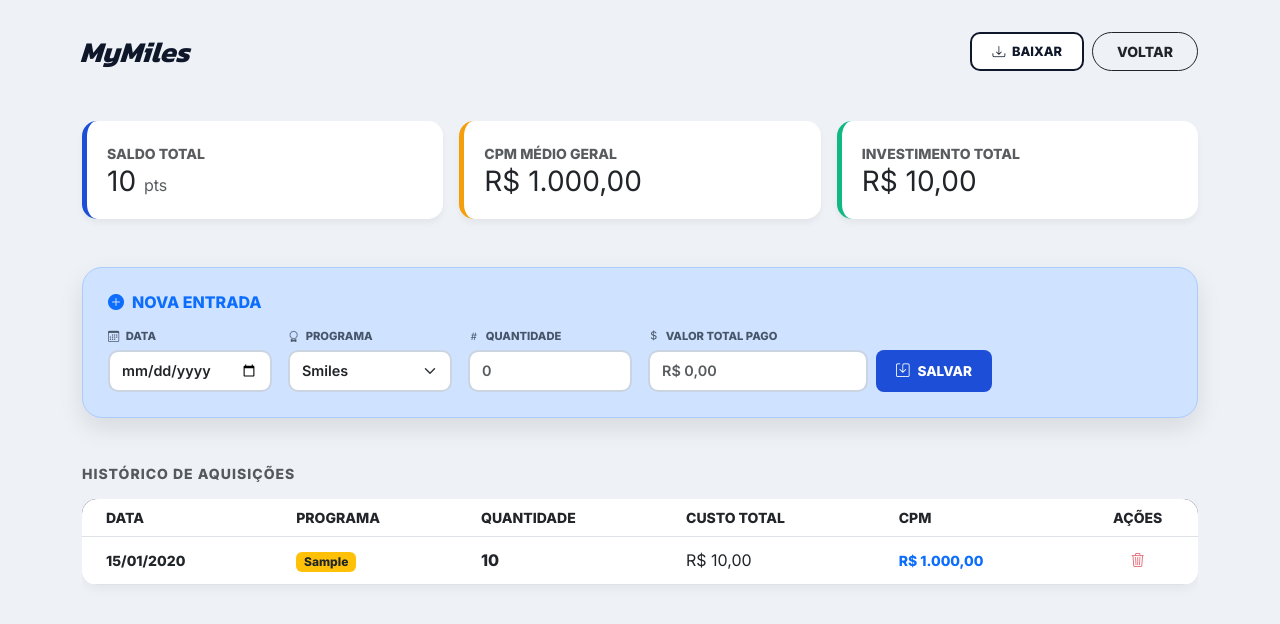
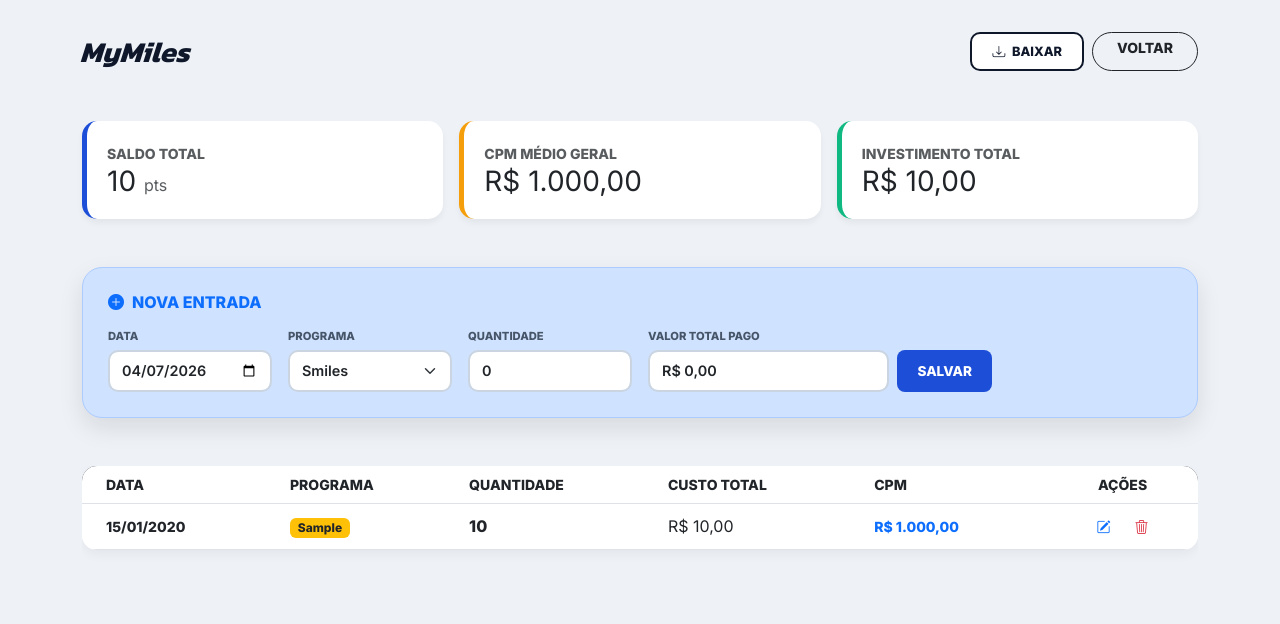
Before and after one commit to avernax-droid/MyMiles, a Flask app: page /carteira in a window 1280 px wide. Shown: the top 624 px of the page. Run offline with Flask 3, Linux system fonts and the light colour scheme; a user stored in the database is signed in; tables that the repository leaves empty hold one stand-in row (values such as "Sample post").

Commit message:
feat: implementado CRUD completo da carteira com máscara de moeda e ordenação cronológica

```diff
--- a/server.py
+++ b/server.py
@@ -18,7 +18,6 @@ app.config['SECRET_KEY'] = 'TonMix_Secret_99'
 app.config['SQLALCHEMY_DATABASE_URI'] = 'mysql+mysqlconnector://root:TonMix%2325@localhost:3307/mymiles_db'
 app.config['SQLALCHEMY_TRACK_MODIFICATIONS'] = False
 
-# Inicializa o banco com o app
 db.init_app(app)
 
 login_manager = LoginManager(app)
@@ -39,19 +38,24 @@ def carregar_base_sniper():
 
 db_aeroportos = carregar_base_sniper()
 
-# --- FUNÇÃO AUXILIAR DE LIMPEZA (Garante que o nome não salve IATA duplicada) ---
 def limpar_nome_aeroporto(nome, iata):
     if not nome: return "---"
     iata = iata.upper()
-    # Remove duplicatas se o nome vier como "Miami (MIA) (MIA)"
     padrao_duplo = f"({iata}) ({iata})"
     if padrao_duplo in nome:
         nome = nome.replace(padrao_duplo, f"({iata})")
-
-    # Se já tem a sigla correta, retorna. Se não, adiciona.
     if f"({iata})" in nome:
         return nome
     return f"{nome} ({iata})"
+
+# --- FUNÇÃO AUXILIAR: LIMPEZA DE MOEDA ---
+def converter_moeda_para_float(valor_str):
+    if not valor_str: return 0.0
+    limpo = valor_str.replace('R$', '').replace('.', '').replace(',', '.').strip()
+    try:
+        return float(limpo)
+    except ValueError:
+        return 0.0
 
 # --- ROTAS DE AUTENTICAÇÃO ---
 @app.route('/login', methods=['GET', 'POST'])
@@ -93,7 +97,6 @@ def logout():
 @login_required
 def index():
     filtros = session.get('filtros_mymiles')
-
     compras = Aquisicao.query.filter_by(user_id=current_user.id).all()
     if compras:
         investimento_total = sum(float(c.valor_pago) for c in compras)
@@ -101,7 +104,6 @@ def index():
         cpm_real = (investimento_total / (saldo_total / 1000)) if saldo_total > 0 else 17.50
     else:
         cpm_real = 17.50
-
     return render_template('index.html', user=current_user, filtros=filtros, cpm_padrao=cpm_real)
 
 @app.route('/api/aeroportos')
@@ -116,40 +118,21 @@ def api_aeroportos():
 def buscar():
     d = request.json
     session['filtros_mymiles'] = d
-
-    res = buscar_voos_completos(
-        d['origem'].upper(),
-        d['destino'].upper(),
-        d['data_ida'],
-        d['data_volta'],
-        float(d['custo_milheiro']),
-        int(d['pax']),
-        d['classe']
-    )
-
+    res = buscar_voos_completos(d['origem'].upper(), d['destino'].upper(), d['data_ida'], d['data_volta'], float(d['custo_milheiro']), int(d['pax']), d['classe'])
     if res and len(res) > 0:
         try:
             melhor_voo = res[0]
             taxa_estimada = 480 if d['data_volta'] else 240
             limite_calculado = int((float(melhor_voo['valor_sort']) - taxa_estimada) / (float(d['custo_milheiro']) / 1000))
-
-            # Normalização robusta antes de salvar no banco
             origem_final = limpar_nome_aeroporto(d['origem_nome'], d['origem'])
             destino_final = limpar_nome_aeroporto(d['destino_nome'], d['destino'])
-
             novo_historico = HistoricoBusca(
-                user_id=current_user.id,
-                origem_iata=d['origem'].upper(),
-                origem_nome=origem_final,
-                destino_iata=d['destino'].upper(),
-                destino_nome=destino_final,
+                user_id=current_user.id, origem_iata=d['origem'].upper(), origem_nome=origem_final,
+                destino_iata=d['destino'].upper(), destino_nome=destino_final,
                 data_ida=datetime.strptime(d['data_ida'], '%Y-%m-%d').date(),
                 data_volta=datetime.strptime(d['data_volta'], '%Y-%m-%d').date() if d['data_volta'] else None,
-                classe=d['classe'],
-                pax=int(d['pax']),
-                melhor_cia=melhor_voo['cia'],
-                melhor_preco_rs=float(melhor_voo['valor_sort']),
-                limite_milhas=limite_calculado,
+                classe=d['classe'], pax=int(d['pax']), melhor_cia=melhor_voo['cia'],
+                melhor_preco_rs=float(melhor_voo['valor_sort']), limite_milhas=limite_calculado,
                 valor_milheiro_usado=float(d['custo_milheiro'])
             )
             db.session.add(novo_historico)
@@ -157,9 +140,85 @@ def buscar():
         except Exception as e:
             db.session.rollback()
             print(f"Erro ao salvar histórico: {e}")
-
     return jsonify({"status": "sucesso", "dados": res})
 
+# --- MÓDULO CARTEIRA ---
+
+@app.route('/carteira', methods=['GET', 'POST'])
+@login_required
+def carteira():
+    if request.method == 'POST':
+        try:
+            valor_final = converter_moeda_para_float(request.form.get('valor_pago'))
+            nova = Aquisicao(
+                user_id=current_user.id,
+                programa=request.form.get('programa'),
+                quantidade=int(request.form.get('quantidade')),
+                valor_pago=valor_final,
+                data_operacao=datetime.strptime(request.form.get('data_compra'), '%Y-%m-%d')
+            )
+            db.session.add(nova)
+            db.session.commit()
+            flash("Lançamento salvo!", "success")
+        except Exception as e:
+            db.session.rollback()
+            flash(f"Erro: {e}", "danger")
+        return redirect(url_for('carteira'))
+
+    # ORDENAÇÃO POR DATA ASCENDENTE (Antiga para Atual)
+    compras = Aquisicao.query.filter_by(user_id=current_user.id).order_by(Aquisicao.data_operacao.asc()).all()
+
+    investimento_total = sum(float(c.valor_pago) for c in compras)
+    saldo_total = sum(c.quantidade for c in compras)
+
+    milhas_processadas = []
+    for c in compras:
+        v_pago = float(c.valor_pago)
+        cpm = (v_pago / (c.quantidade / 1000)) if c.quantidade > 0 else 0
+        milhas_processadas.append({
+            'id': c.id,
+            'data': c.data_operacao.strftime('%d/%m/%Y'),
+            'data_raw': c.data_operacao.strftime('%Y-%m-%d'),
+            'programa': c.programa,
+            'quantidade': c.quantidade,
+            'valor_pago': v_pago,
+            'cpm': cpm
+        })
+
+    cpm_geral = (investimento_total / (saldo_total / 1000)) if saldo_total > 0 else 0
+    return render_template('carteira.html', user=current_user, milhas=milhas_processadas, investimento=investimento_total, saldo=saldo_total, cpm_geral=cpm_geral)
+
+@app.route('/carteira/editar/<int:id>', methods=['POST'])
+@login_required
+def editar_aquisicao(id):
+    item = Aquisicao.query.filter_by(id=id, user_id=current_user.id).first_or_404()
+    try:
+        valor_final = converter_moeda_para_float(request.form.get('valor_pago'))
+        item.programa = request.form.get('programa')
+        item.quantidade = int(request.form.get('quantidade'))
+        item.valor_pago = valor_final
+        item.data_operacao = datetime.strptime(request.form.get('data_compra'), '%Y-%m-%d')
+        db.session.commit()
+        flash("Alteração realizada!", "success")
+    except Exception as e:
+        db.session.rollback()
+        flash(f"Erro: {e}", "danger")
+    return redirect(url_for('carteira'))
+
+@app.route('/carteira/deletar/<int:id>', methods=['POST'])
+@login_required
+def deletar_aquisicao(id):
+    item = Aquisicao.query.filter_by(id=id, user_id=current_user.id).first_or_404()
+    try:
+        db.session.delete(item)
+        db.session.commit()
+        flash("Entrada excluída.", "warning")
+    except Exception as e:
+        db.session.rollback()
+        flash(f"Erro: {e}", "danger")
+    return redirect(url_for('carteira'))
+
+# (Rotas de Histórico e Exportação permanecem iguais)
 @app.route('/historico')
 @login_required
 def historico():
@@ -173,24 +232,10 @@ def exportar_historico():
     output = io.StringIO()
     writer = csv.writer(output, delimiter=';', quoting=csv.QUOTE_MINIMAL)
     writer.writerow(['Data Consulta', 'Origem', 'Destino', 'Data Ida', 'Data Volta', 'Cia', 'Preço (R$)', 'Limite Milhas', 'Milheiro Base'])
-
     for b in buscas:
-        # APLICANDO A LIMPEZA TAMBÉM NA EXPORTAÇÃO (Para limpar dados antigos do banco)
         origem_csv = limpar_nome_aeroporto(b.origem_nome, b.origem_iata)
         destino_csv = limpar_nome_aeroporto(b.destino_nome, b.destino_iata)
-
-        writer.writerow([
-            b.data_consulta.strftime('%d/%m/%Y %H:%M'),
-            origem_csv,
-            destino_csv,
-            b.data_ida.strftime('%d/%m/%Y'),
-            b.data_volta.strftime('%d/%m/%Y') if b.data_volta else '-',
-            b.melhor_cia,
-            f"{float(b.melhor_preco_rs):.2f}".replace('.', ','),
-            b.limite_milhas,
-            f"{float(b.valor_milheiro_usado):.2f}".replace('.', ',')
-        ])
-
+        writer.writerow([b.data_consulta.strftime('%d/%m/%Y %H:%M'), origem_csv, destino_csv, b.data_ida.strftime('%d/%m/%Y'), b.data_volta.strftime('%d/%m/%Y') if b.data_volta else '-', b.melhor_cia, f"{float(b.melhor_preco_rs):.2f}".replace('.', ','), b.limite_milhas, f"{float(b.valor_milheiro_usado):.2f}".replace('.', ',')])
     conteudo_csv = "\ufeff" + output.getvalue()
     response = make_response(conteudo_csv)
     filename = f"mymiles_historico_{datetime.now().strftime('%Y%m%d')}.csv"
@@ -198,64 +243,17 @@ def exportar_historico():
     response.headers["Content-type"] = "text/csv; charset=utf-8"
     return response
 
-@app.route('/carteira', methods=['GET', 'POST'])
+@app.route('/carteira/exportar')
 @login_required
-def carteira():
-    if request.method == 'POST':
-        try:
-            nova = Aquisicao(
-                user_id=current_user.id,
-                programa=request.form.get('programa'),
-                quantidade=int(request.form.get('quantidade')),
-                valor_pago=float(request.form.get('valor_pago')),
-                data_operacao=datetime.strptime(request.form.get('data_compra'), '%Y-%m-%d')
-            )
-            db.session.add(nova)
-            db.session.commit()
-            flash("Lançamento salvo!", "success")
-        except Exception as e:
-            db.session.rollback()
-            flash(f"Erro: {e}", "danger")
-        return redirect(url_for('carteira'))
-
-    compras = Aquisicao.query.filter_by(user_id=current_user.id).all()
-    investimento_total = sum(float(c.valor_pago) for c in compras)
-    saldo_total = sum(c.quantidade for c in compras)
-
-    milhas_processadas = []
+def exportar_carteira():
+    compras = Aquisicao.query.filter_by(user_id=current_user.id).order_by(Aquisicao.data_operacao.asc()).all()
+    output = io.StringIO()
+    writer = csv.writer(output, delimiter=';', quoting=csv.QUOTE_MINIMAL)
+    writer.writerow(['Data', 'Programa', 'Quantidade', 'Valor Pago (R$)', 'CPM (R$)'])
     for c in compras:
         v_pago = float(c.valor_pago)
         cpm = (v_pago / (c.quantidade / 1000)) if c.quantidade > 0 else 0
-        milhas_processadas.append({
-            'data': c.data_operacao.strftime('%d/%m/%Y'),
-            'programa': c.programa,
-            'quantidade': c.quantidade,
-            'valor_pago': v_pago,
-            'cpm': cpm
-        })
-
-    cpm_geral = (investimento_total / (saldo_total / 1000)) if saldo_total > 0 else 0
-    return render_template('carteira.html', user=current_user, milhas=milhas_processadas, investimento=investimento_total, saldo=saldo_total, cpm_geral=cpm_geral)
-
-@app.route('/carteira/exportar')
-@login_required
-def exportar_carteira():
-    compras = Aquisicao.query.filter_by(user_id=current_user.id).order_by(Aquisicao.data_operacao.desc()).all()
-    output = io.StringIO()
-    writer = csv.writer(output, delimiter=';', quoting=csv.QUOTE_MINIMAL)
-    writer.writerow(['Data', 'Programa', 'Quantidade', 'Valor Pago (R$)', 'CPM (R$)'])
-
-    for c in compras:
-        v_pago = float(c.valor_pago)
-        cpm = (v_pago / (c.quantidade / 1000)) if c.quantidade > 0 else 0
-        writer.writerow([
-            c.data_operacao.strftime('%d/%m/%Y'),
-            c.programa,
-            c.quantidade,
-            f"{v_pago:.2f}".replace('.', ','),
-            f"{cpm:.2f}".replace('.', ',')
-        ])
-
+        writer.writerow([c.data_operacao.strftime('%d/%m/%Y'), c.programa, c.quantidade, f"{v_pago:.2f}".replace('.', ','), f"{cpm:.2f}".replace('.', ',')])
     conteudo_csv = "\ufeff" + output.getvalue()
     response = make_response(conteudo_csv)
     filename = f"mymiles_extrato_{datetime.now().strftime('%Y%m%d')}.csv"
--- a/templates/carteira.html
+++ b/templates/carteira.html
@@ -112,33 +112,26 @@
 <body>
 
 <div class="container">
-    <!-- ÁREA DE MENSAGENS (FLASH) -->
-    <div class="row justify-content-center">
-        <div class="col-12">
+    <!-- MENSAGENS FLASH -->
     {% with messages = get_flashed_messages(with_categories=true) %}
       {% if messages %}
         {% for category, message in messages %}
           <div class="alert alert-{{ category }} alert-dismissible fade show small py-2 mb-4" role="alert">
             {{ message }}
-                            <button type="button" class="btn-close py-2" data-bs-dismiss="alert" aria-label="Close"></button>
+            <button type="button" class="btn-close py-2" data-bs-dismiss="alert"></button>
           </div>
         {% endfor %}
       {% endif %}
     {% endwith %}
-        </div>
-    </div>
 
     <!-- HEADER -->
     <div class="d-flex justify-content-between align-items-center mb-5">
         <a href="{{ url_for('index') }}" class="logo-small">MyMiles</a>
         <div class="d-flex gap-2">
-            <!-- CORREÇÃO AQUI: Mudamos href="#" para o link da rota -->
             <a href="{{ url_for('exportar_carteira') }}" class="btn-export">
                 <i class="bi bi-download me-1"></i> BAIXAR
             </a>
-            <a href="{{ url_for('index') }}" class="btn btn-outline-dark btn-sm rounded-pill px-4 fw-bold d-flex align-items-center">
-                VOLTAR
-            </a>
+            <a href="{{ url_for('index') }}" class="btn btn-outline-dark btn-sm rounded-pill px-4 fw-bold">VOLTAR</a>
         </div>
     </div>
 
@@ -147,17 +140,13 @@
         <div class="col-md-4">
             <div class="summary-card">
                 <small class="text-muted fw-bold">SALDO TOTAL</small>
-                <h3 class="fw-800 mb-0">
-                    {{ "{:,}".format(saldo).replace(',', '.') }} <span class="fs-6 text-muted">pts</span>
-                </h3>
+                <h3 class="fw-800 mb-0">{{ "{:,}".format(saldo).replace(',', '.') }} <span class="fs-6 text-muted">pts</span></h3>
             </div>
         </div>
         <div class="col-md-4">
             <div class="summary-card" style="border-left-color: #f59e0b;">
                 <small class="text-muted fw-bold">CPM MÉDIO GERAL</small>
-                <h3 class="fw-800 mb-0">
-                    R$ {{ "{:,.2f}".format(cpm_geral).replace(',', 'X').replace('.', ',').replace('X', '.') }}
-                </h3>
+                <h3 class="fw-800 mb-0">R$ {{ "{:,.2f}".format(cpm_geral).replace(',', 'X').replace('.', ',').replace('X', '.') }}</h3>
             </div>
         </div>
         <div class="col-md-4">
@@ -174,11 +163,11 @@
         <form action="{{ url_for('carteira') }}" method="POST">
             <div class="row g-3 align-items-end">
                 <div class="col-md-2">
-                    <label class="field-label"><i class="bi bi-calendar3 me-1"></i> Data</label>
-                    <input type="date" name="data_compra" class="form-control" required>
+                    <label class="field-label">Data</label>
+                    <input type="date" id="data_hoje" name="data_compra" class="form-control" required>
                 </div>
                 <div class="col-md-2">
-                    <label class="field-label"><i class="bi bi-award me-1"></i> Programa</label>
+                    <label class="field-label">Programa</label>
                     <select name="programa" class="form-select" required>
                         <option value="Smiles">Smiles</option>
                         <option value="Azul">Azul</option>
@@ -188,16 +177,14 @@
                     </select>
                 </div>
                 <div class="col-md-2">
-                    <label class="field-label"><i class="bi bi-hash me-1"></i> Quantidade</label>
-                    <input type="number" id="input_qtd" name="quantidade" class="form-control" placeholder="0" required>
+                    <label class="field-label">Quantidade</label>
+                    <input type="number" id="input_qtd" name="quantidade" class="form-control" value="0" required>
                 </div>
                 <div class="col-md-4 position-relative">
-                    <label class="field-label"><i class="bi bi-currency-dollar me-1"></i> Valor Total Pago</label>
+                    <label class="field-label">Valor Total Pago</label>
                     <div class="d-flex gap-2">
-                        <input type="number" id="input_valor" name="valor_pago" step="0.01" class="form-control" placeholder="R$ 0,00" required>
-                        <button type="submit" class="btn-save-mini d-flex align-items-center">
-                            <i class="bi bi-save me-2"></i> SALVAR
-                        </button>
+                        <input type="text" id="input_valor" name="valor_pago" class="form-control moeda" placeholder="R$ 0,00" required>
+                        <button type="submit" class="btn-save-mini">SALVAR</button>
                     </div>
                     <span id="preview_cpm" class="preview-cpm"></span>
                 </div>
@@ -206,7 +193,6 @@
     </div>
 
     <!-- TABELA HISTÓRICO -->
-    <h6 class="fw-bold text-muted mb-3 text-uppercase small" style="letter-spacing: 1px;">Histórico de Aquisições</h6>
     <div class="table-responsive">
         <table class="table table-hover table-custom align-middle">
             <thead>
@@ -226,11 +212,19 @@
                     <td><span class="badge bg-warning text-dark">{{ m.programa }}</span></td>
                     <td class="fw-bold">{{ "{:,}".format(m.quantidade).replace(',', '.') }}</td>
                     <td>R$ {{ "{:,.2f}".format(m.valor_pago).replace(',', 'X').replace('.', ',').replace('X', '.') }}</td>
-                    <td class="text-primary fw-bold small">
-                        R$ {{ "{:,.2f}".format(m.cpm).replace(',', 'X').replace('.', ',').replace('X', '.') }}
-                    </td>
+                    <td class="text-primary fw-bold small">R$ {{ "{:,.2f}".format(m.cpm).replace(',', 'X').replace('.', ',').replace('X', '.') }}</td>
                     <td class="text-center">
-                        <button class="btn btn-sm text-danger opacity-75"><i class="bi bi-trash3"></i></button>
+                        <div class="d-flex justify-content-center gap-2">
+                            <button type="button" class="btn btn-sm btn-outline-primary border-0"
+                                    onclick="abrirEdicao('{{ m.id }}', '{{ m.data_raw }}', '{{ m.programa }}', '{{ m.quantidade }}', '{{ m.valor_pago }}')">
+                                <i class="bi bi-pencil-square"></i>
+                            </button>
+                            <form action="{{ url_for('deletar_aquisicao', id=m.id) }}" method="POST" onsubmit="return confirm('Excluir esta entrada?')">
+                                <button type="submit" class="btn btn-sm btn-outline-danger border-0">
+                                    <i class="bi bi-trash3"></i>
+                                </button>
+                            </form>
+                        </div>
                     </td>
                 </tr>
                 {% endfor %}
@@ -239,25 +233,115 @@
     </div>
 </div>
 
+<!-- MODAL DE EDIÇÃO -->
+<div class="modal fade" id="modalEdicao" tabindex="-1" aria-hidden="true">
+  <div class="modal-dialog modal-dialog-centered">
+    <div class="modal-content border-0 shadow-lg" style="border-radius: 20px;">
+      <div class="modal-header border-0 pb-0">
+        <h6 class="fw-bold text-primary mb-0"><i class="bi bi-pencil-fill me-2"></i>ALTERAR ENTRADA</h6>
+        <button type="button" class="btn-close" data-bs-dismiss="modal"></button>
+      </div>
+      <form id="formEdicao" method="POST">
+        <div class="modal-body py-4">
+            <div class="row g-3">
+                <div class="col-6">
+                    <label class="field-label">Data</label>
+                    <input type="date" name="data_compra" id="edit_data" class="form-control" required>
+                </div>
+                <div class="col-6">
+                    <label class="field-label">Programa</label>
+                    <select name="programa" id="edit_programa" class="form-select" required>
+                        <option value="Smiles">Smiles</option>
+                        <option value="Azul">Azul</option>
+                        <option value="Latam Pass">Latam Pass</option>
+                        <option value="Livelo">Livelo</option>
+                        <option value="Esfera">Esfera</option>
+                    </select>
+                </div>
+                <div class="col-6">
+                    <label class="field-label">Quantidade</label>
+                    <input type="number" name="quantidade" id="edit_qtd" class="form-control" required>
+                </div>
+                <div class="col-6">
+                    <label class="field-label">Valor Pago</label>
+                    <input type="text" name="valor_pago" id="edit_valor" class="form-control moeda" required>
+                </div>
+            </div>
+        </div>
+        <div class="modal-footer border-0 pt-0">
+            <button type="button" class="btn btn-light rounded-pill fw-bold px-4" data-bs-dismiss="modal">CANCELAR</button>
+            <button type="submit" class="btn btn-primary rounded-pill fw-bold px-4">SALVAR</button>
+        </div>
+      </form>
+    </div>
+  </div>
+</div>
+
+<script src="https://cdn.jsdelivr.net/npm/bootstrap@5.3.0/dist/js/bootstrap.bundle.min.js"></script>
 <script>
+    // --- 1. INICIALIZAÇÃO DE CAMPOS ---
+    window.addEventListener('load', () => {
+        // Data atual
+        const inputData = document.getElementById('data_hoje');
+        const hoje = new Date().toISOString().split('T')[0];
+        inputData.value = hoje;
+
+        // Quantidade inicial 0
         const inputQtd = document.getElementById('input_qtd');
+        inputQtd.value = 0;
+
+        // Valor Inicial R$ 0,00
         const inputValor = document.getElementById('input_valor');
-    const previewCpm = document.getElementById('preview_cpm');
+        inputValor.value = "R$ 0,00";
+    });
 
+    // --- 2. MÁSCARA DE MOEDA ---
+    function aplicarMascaraMoeda(input) {
+        let value = input.value.replace(/\D/g, "");
+        if (value === "") { input.value = ""; return; }
+        value = (value / 100).toFixed(2).replace(".", ",");
+        value = value.replace(/\B(?=(\d{3})+(?!\d))/g, ".");
+        input.value = "R$ " + value;
+    }
+
+    document.querySelectorAll('.moeda').forEach(input => {
+        input.addEventListener('input', (e) => {
+            aplicarMascaraMoeda(e.target);
+            if(e.target.id === 'input_valor') calcularPreview();
+        });
+    });
+
+    // --- 3. CONTROLE DO MODAL ---
+    const instModal = new bootstrap.Modal(document.getElementById('modalEdicao'));
+
+    function abrirEdicao(id, data, programa, qtd, valor) {
+        document.getElementById('formEdicao').action = `/carteira/editar/${id}`;
+        document.getElementById('edit_data').value = data;
+        document.getElementById('edit_programa').value = programa;
+        document.getElementById('edit_qtd').value = qtd;
+
+        let v = parseFloat(valor).toFixed(2).replace(".", ",");
+        v = v.replace(/\B(?=(\d{3})+(?!\d))/g, ".");
+        document.getElementById('edit_valor').value = "R$ " + v;
+
+        instModal.show();
+    }
+
+    // --- 4. PREVIEW CPM ---
     function calcularPreview() {
-        const qtd = parseFloat(inputQtd.value);
-        const valor = parseFloat(inputValor.value);
+        const qtd = parseFloat(document.getElementById('input_qtd').value) || 0;
+        const valorRaw = document.getElementById('input_valor').value
+                        .replace('R$ ', '').replace(/\./g, '').replace(',', '.');
+        const valor = parseFloat(valorRaw) || 0;
+
+        const preview = document.getElementById('preview_cpm');
         if (qtd > 0 && valor > 0) {
             const cpm = (valor / (qtd / 1000)).toFixed(2);
-            previewCpm.innerHTML = `CPM PREVISTO: R$ ${cpm.replace('.', ',')}`;
-            previewCpm.style.color = "#1d4ed8";
-        } else {
-            previewCpm.innerHTML = "";
+            preview.innerHTML = `CPM PREVISTO: R$ ${cpm.replace('.', ',')}`;
+        } else { preview.innerHTML = ""; }
     }
-    }
-    inputQtd.addEventListener('input', calcularPreview);
-    inputValor.addEventListener('input', calcularPreview);
+
+    document.getElementById('input_qtd').addEventListener('input', calcularPreview);
 </script>
-<script src="https://cdn.jsdelivr.net/npm/bootstrap@5.3.0/dist/js/bootstrap.bundle.min.js"></script>
 </body>
 </html>
```
Lines whose indentation alone changed are shown as unchanged.
